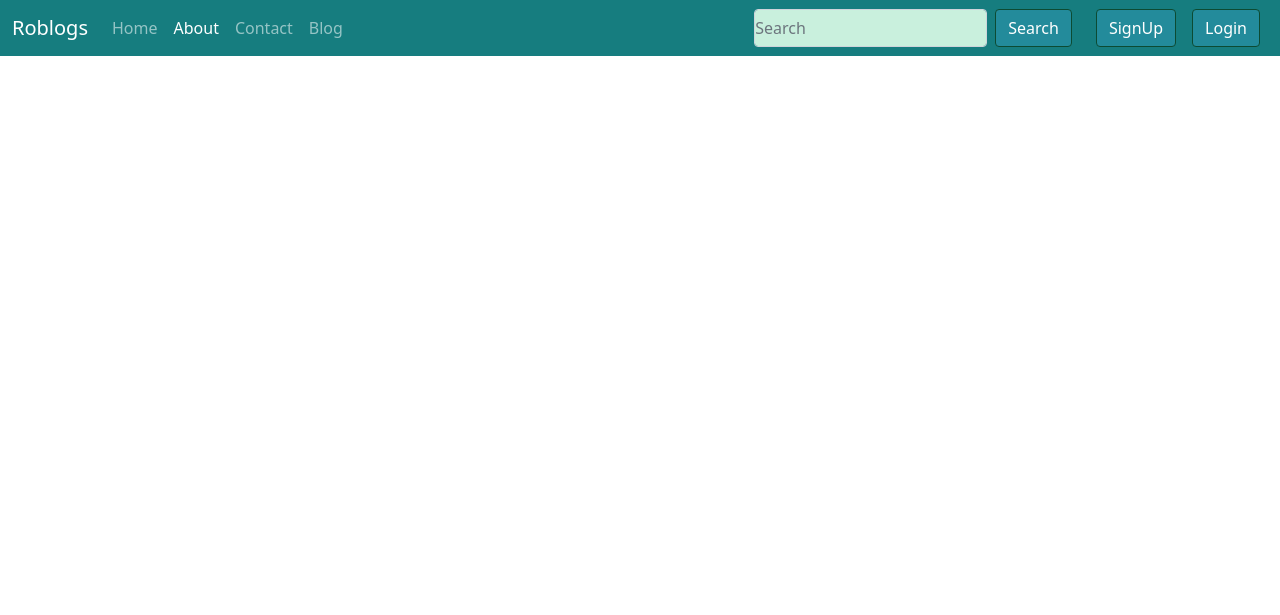
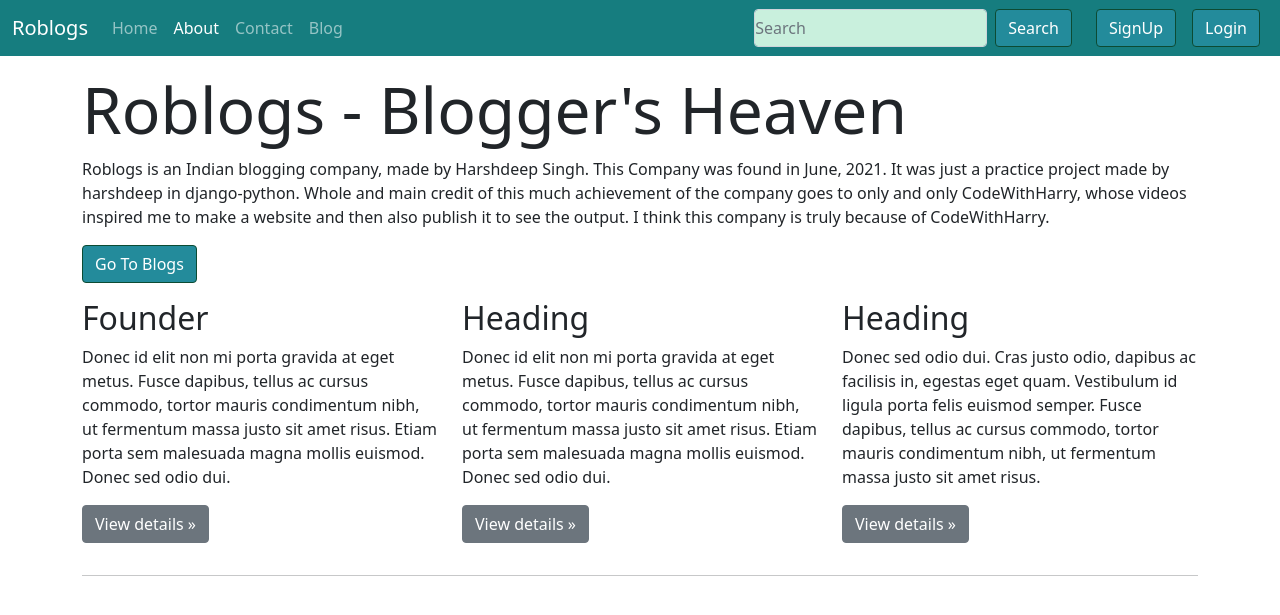
Before and after one commit to Harshdeepsingh0311/Roblogs-BloggingSite, a Django app: page /about/ in a window 1280 px wide. Shown: the top 615 px of the page. Run offline with Django 3.2, Linux system fonts and the light colour scheme.

Commit message:
About Page

```diff
--- a/static/css/style.css
+++ b/static/css/style.css
@@ -1,33 +1,3 @@
-/* teal green #167D7F
-/* teal #29A0B1
-spearmint #98D7C2
-mint #DDFFE7
-#fff3cd
-
-::-moz-selection {
-    background: lightblue;
-}
-
-::selection {
-    background: lightblue;
-}
-
-
-/* .navbar-nav li a{
-    color: #167D7F;
-} */
-/*
-.navbar-light .navbar-nav .nav-link {
-    color: rgb(207, 207, 207);
-}
-
-.navbar-light .navbar-nav .nav-link.active, .navbar-light .navbar-nav .show>.nav-link {
-    color: white;
-}
-
-.logo-fg{
-    font-weight: bold;
-} */
 .nav-bg{
     background-color: #167D7F;
 }
@@ -57,15 +27,16 @@
     color: #1e7886;
 }
 
-.body-green{
+.body-green, .btn-linked{
     background-color: #238b9b;
     color: white;
     border-color: #0C4B33;
 }
 
-.body-green:hover{
+.body-green:hover, .btn-link:hovered{
     background-color: #259aac;
     border-color: #0C4B33;
+    color: white;
 }
 
 .spear-mint{
--- a/templates/home/about.html
+++ b/templates/home/about.html
@@ -5,5 +5,41 @@
 {% block aboutactive %} active{% endblock aboutactive %}
 
 {% block body %}
+<main role="main">
 
-{% endblock body %}
+  <!-- Main jumbotron for a primary marketing message or call to action -->
+  <div class="jumbotron mt-3">
+    <div class="container">
+      <h1 class="display-3">Roblogs - Blogger's Heaven</h1>
+      <p>Roblogs is an Indian blogging company, made by Harshdeep Singh. This Company was found in June, 2021. It was just a practice project made by harshdeep in django-python. Whole and main credit of this much achievement of the company goes to only and only CodeWithHarry, whose videos inspired me to make a website and then also publish it to see the output. I think this company is truly because of CodeWithHarry.
+      <p><a class="btn body-green btn-linked" href="/blog/" role="button">Go To Blogs</a></p>
+    </div>
+  </div>
+
+  <div class="container">
+    <!-- Example row of columns -->
+    <div class="row">
+      <div class="col-md-4">
+        <h2>Founder</h2>
+        <p>Donec id elit non mi porta gravida at eget metus. Fusce dapibus, tellus ac cursus commodo, tortor mauris condimentum nibh, ut fermentum massa justo sit amet risus. Etiam porta sem malesuada magna mollis euismod. Donec sed odio dui. </p>
+        <p><a class="btn btn-secondary" href="#" role="button">View details &raquo;</a></p>
+      </div>
+      <div class="col-md-4">
+        <h2>Heading</h2>
+        <p>Donec id elit non mi porta gravida at eget metus. Fusce dapibus, tellus ac cursus commodo, tortor mauris condimentum nibh, ut fermentum massa justo sit amet risus. Etiam porta sem malesuada magna mollis euismod. Donec sed odio dui. </p>
+        <p><a class="btn btn-secondary" href="#" role="button">View details &raquo;</a></p>
+      </div>
+      <div class="col-md-4">
+        <h2>Heading</h2>
+        <p>Donec sed odio dui. Cras justo odio, dapibus ac facilisis in, egestas eget quam. Vestibulum id ligula porta felis euismod semper. Fusce dapibus, tellus ac cursus commodo, tortor mauris condimentum nibh, ut fermentum massa justo sit amet risus.</p>
+        <p><a class="btn btn-secondary" href="#" role="button">View details &raquo;</a></p>
+      </div>
+    </div>
+
+    <hr>
+
+  </div> <!-- /container -->
+
+</main>
+
+{% endblock %}
```
Also changed, not shown: db.sqlite3.
